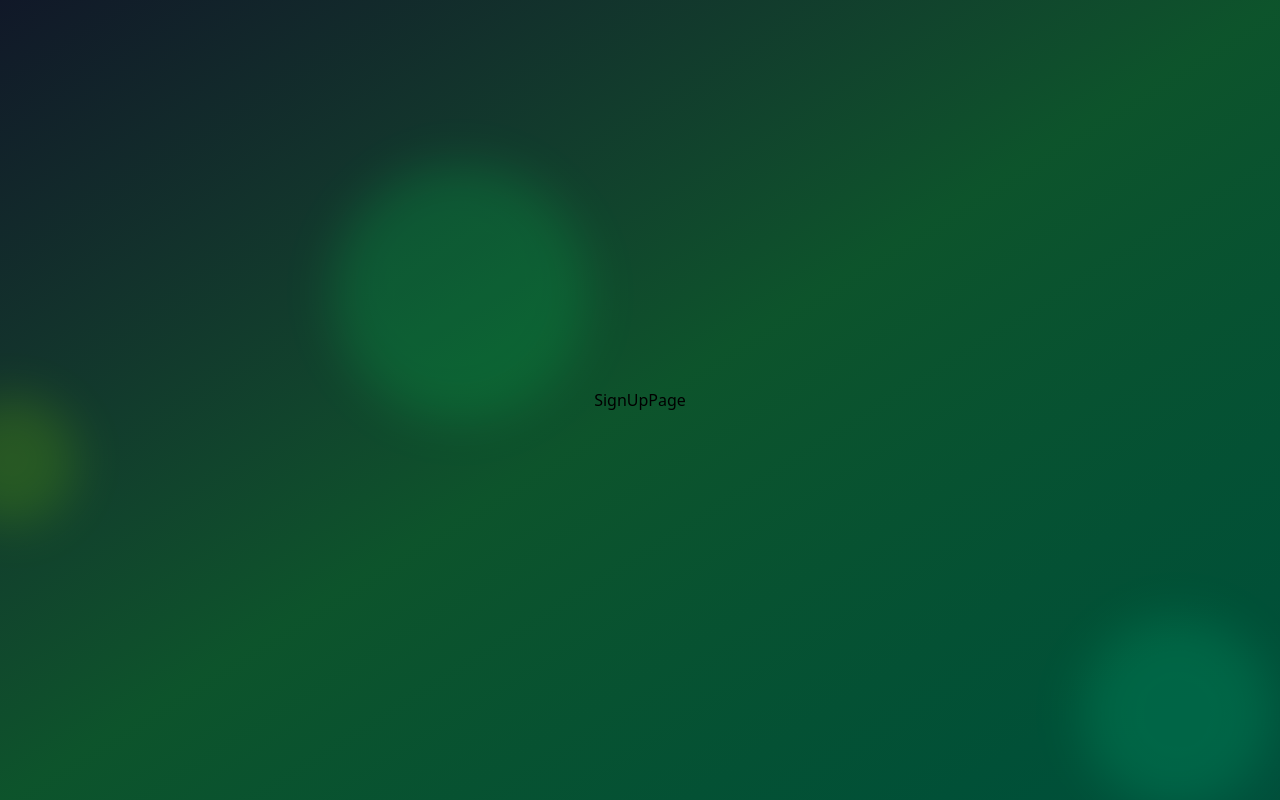
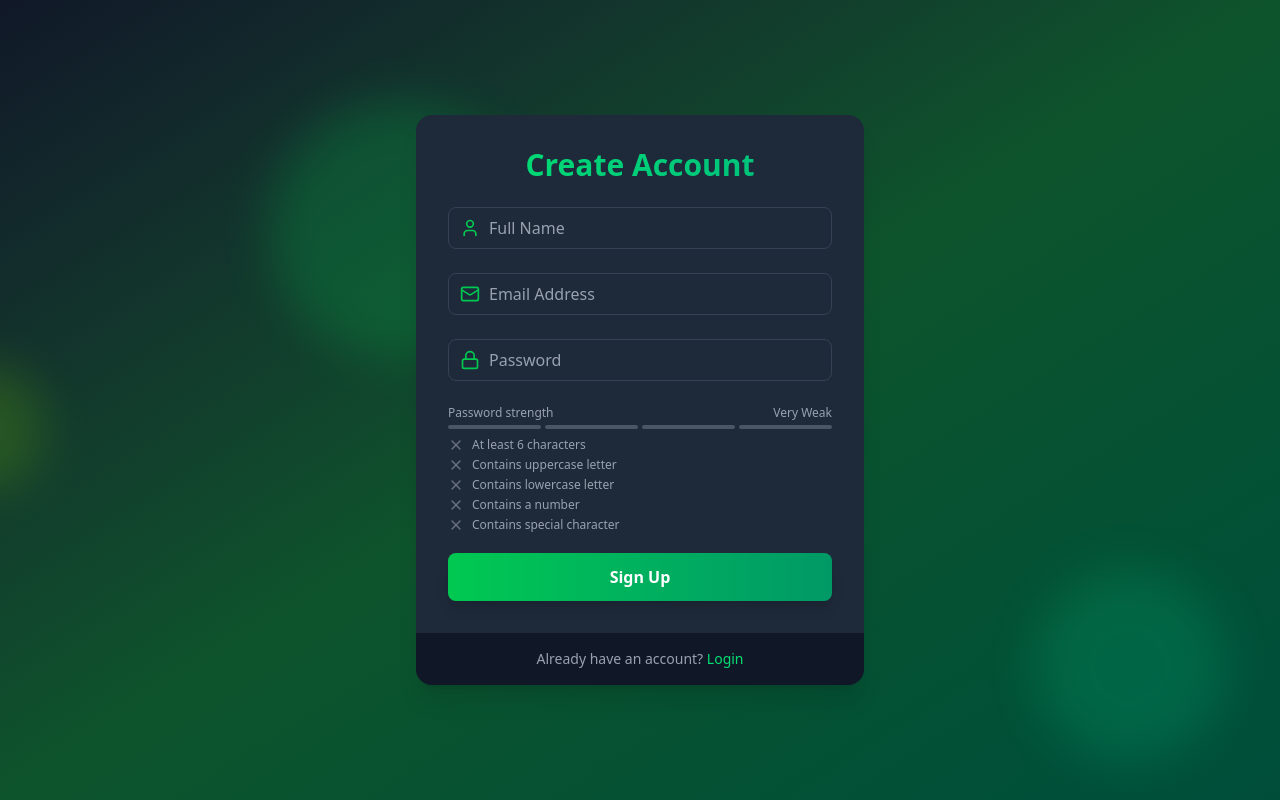
Before and after one commit to 100-Hours-Web-Development-Bootcamp/mern-advanced-auth, a React app in the folder frontend/: page /signup in a window 1280 px wide. Built offline with nearby package versions, Linux system fonts and the light colour scheme; the HTML template or start-up script is replaced by a standard one.

Commit message:
Signup Page UI

```diff
--- a/frontend/package.json
+++ b/frontend/package.json
@@ -12,6 +12,7 @@
   "dependencies": {
     "@tailwindcss/vite": "^4.1.16",
     "framer-motion": "^12.23.24",
+    "lucide-react": "^0.554.0",
     "react": "^19.1.1",
     "react-dom": "^19.1.1",
     "react-router-dom": "^7.9.6",
--- /dev/null
+++ b/frontend/src/components/Input.jsx
@@ -0,0 +1,14 @@
+const Input = ({ icon: Icon, ...props }) => {
+	return (
+		<div className='relative mb-6'>
+			<div className='absolute inset-y-0 left-0 flex items-center pl-3 pointer-events-none'>
+				<Icon className='size-5 text-green-500' />
+			</div>
+			<input
+				{...props}
+				className='w-full pl-10 pr-3 py-2 bg-gray-800 bg-opacity-50 rounded-lg border border-gray-700 focus:border-green-500 focus:ring-2 focus:ring-green-500 text-white placeholder-gray-400 transition duration-200'
+			/>
+		</div>
+	);
+};
+export default Input;
--- /dev/null
+++ b/frontend/src/components/PasswordStrengthMeter.jsx
@@ -0,0 +1,76 @@
+import { Check, X } from "lucide-react";
+
+const PasswordCriteria = ({ password }) => {
+	const criteria = [
+		{ label: "At least 6 characters", met: password.length >= 6 },
+		{ label: "Contains uppercase letter", met: /[A-Z]/.test(password) },
+		{ label: "Contains lowercase letter", met: /[a-z]/.test(password) },
+		{ label: "Contains a number", met: /\d/.test(password) },
+		{ label: "Contains special character", met: /[^A-Za-z0-9]/.test(password) },
+	];
+
+	return (
+		<div className='mt-2 space-y-1'>
+			{criteria.map((item) => (
+				<div key={item.label} className='flex items-center text-xs'>
+					{item.met ? (
+						<Check className='size-4 text-green-500 mr-2' />
+					) : (
+						<X className='size-4 text-gray-500 mr-2' />
+					)}
+					<span className={item.met ? "text-green-500" : "text-gray-400"}>{item.label}</span>
+				</div>
+			))}
+		</div>
+	);
+};
+
+const PasswordStrengthMeter = ({ password }) => {
+	const getStrength = (pass) => {
+		let strength = 0;
+		if (pass.length >= 6) strength++;
+		if (pass.match(/[a-z]/) && pass.match(/[A-Z]/)) strength++;
+		if (pass.match(/\d/)) strength++;
+		if (pass.match(/[^a-zA-Z\d]/)) strength++;
+		return strength;
+	};
+	const strength = getStrength(password);
+
+	const getColor = (strength) => {
+		if (strength === 0) return "bg-red-500";
+		if (strength === 1) return "bg-red-400";
+		if (strength === 2) return "bg-yellow-500";
+		if (strength === 3) return "bg-yellow-400";
+		return "bg-green-500";
+	};
+
+	const getStrengthText = (strength) => {
+		if (strength === 0) return "Very Weak";
+		if (strength === 1) return "Weak";
+		if (strength === 2) return "Fair";
+		if (strength === 3) return "Good";
+		return "Strong";
+	};
+
+	return (
+		<div className='mt-2'>
+			<div className='flex justify-between items-center mb-1'>
+				<span className='text-xs text-gray-400'>Password strength</span>
+				<span className='text-xs text-gray-400'>{getStrengthText(strength)}</span>
+			</div>
+
+			<div className='flex space-x-1'>
+				{[...Array(4)].map((_, index) => (
+					<div
+						key={index}
+						className={`h-1 w-1/4 rounded-full transition-colors duration-300
+                ${index < strength ? getColor(strength) : "bg-gray-600"}
+              `}
+					/>
+				))}
+			</div>
+			<PasswordCriteria password={password} />
+		</div>
+	);
+};
+export default PasswordStrengthMeter;
--- a/frontend/src/pages/SignUpPage.jsx
+++ b/frontend/src/pages/SignUpPage.jsx
@@ -1,9 +1,90 @@
-import React from 'react'
+import { motion } from "framer-motion";
+import { Loader, Lock, Mail, User } from "lucide-react";
+import { useState } from "react";
+import { Link, useNavigate } from "react-router-dom";
+import Input from "../components/Input";
+import PasswordStrengthMeter from "../components/PasswordStrengthMeter";
+//import { useAuthStore } from "../store/authStore";
 
 const SignUpPage = () => {
-  return (
-    <div>SignUpPage</div>
-  )
-}
+	const [name, setName] = useState("");
+	const [email, setEmail] = useState("");
+	const [password, setPassword] = useState("");
+	const navigate = useNavigate();
 
-export default SignUpPage
+	const { signup, error, isLoading } = false//useAuthStore();
+
+	const handleSignUp = async (e) => {
+		e.preventDefault();
+
+		try {
+			await signup(email, password, name);
+			navigate("/verify-email");
+		} catch (error) {
+			console.log(error);
+		}
+	};
+	return (
+		<motion.div
+			initial={{ opacity: 0, y: 20 }}
+			animate={{ opacity: 1, y: 0 }}
+			transition={{ duration: 0.5 }}
+			className='max-w-md w-full bg-gray-800 bg-opacity-50 backdrop-filter backdrop-blur-xl rounded-2xl shadow-xl
+			overflow-hidden'
+		>
+			<div className='p-8'>
+				<h2 className='text-3xl font-bold mb-6 text-center bg-gradient-to-r from-green-400 to-emerald-500 text-transparent bg-clip-text'>
+					Create Account
+				</h2>
+
+				<form onSubmit={handleSignUp}>
+					<Input
+						icon={User}
+						type='text'
+						placeholder='Full Name'
+						value={name}
+						onChange={(e) => setName(e.target.value)}
+					/>
+					<Input
+						icon={Mail}
+						type='email'
+						placeholder='Email Address'
+						value={email}
+						onChange={(e) => setEmail(e.target.value)}
+					/>
+					<Input
+						icon={Lock}
+						type='password'
+						placeholder='Password'
+						value={password}
+						onChange={(e) => setPassword(e.target.value)}
+					/>
+					{error && <p className='text-red-500 font-semibold mt-2'>{error}</p>}
+					<PasswordStrengthMeter password={password} />
+
+					<motion.button
+						className='mt-5 w-full py-3 px-4 bg-gradient-to-r from-green-500 to-emerald-600 text-white
+						font-bold rounded-lg shadow-lg hover:from-green-600
+						hover:to-emerald-700 focus:outline-none focus:ring-2 focus:ring-green-500 focus:ring-offset-2
+						 focus:ring-offset-gray-900 transition duration-200'
+						whileHover={{ scale: 1.02 }}
+						whileTap={{ scale: 0.98 }}
+						type='submit'
+						disabled={isLoading}
+					>
+						{isLoading ? <Loader className=' animate-spin mx-auto' size={24} /> : "Sign Up"}
+					</motion.button>
+				</form>
+			</div>
+			<div className='px-8 py-4 bg-gray-900 bg-opacity-50 flex justify-center'>
+				<p className='text-sm text-gray-400'>
+					Already have an account?{" "}
+					<Link to={"/login"} className='text-green-400 hover:underline'>
+						Login
+					</Link>
+				</p>
+			</div>
+		</motion.div>
+	);
+};
+export default SignUpPage;
```
Also changed, not shown: 1 other file (tests, documents, lock files or other folders).
